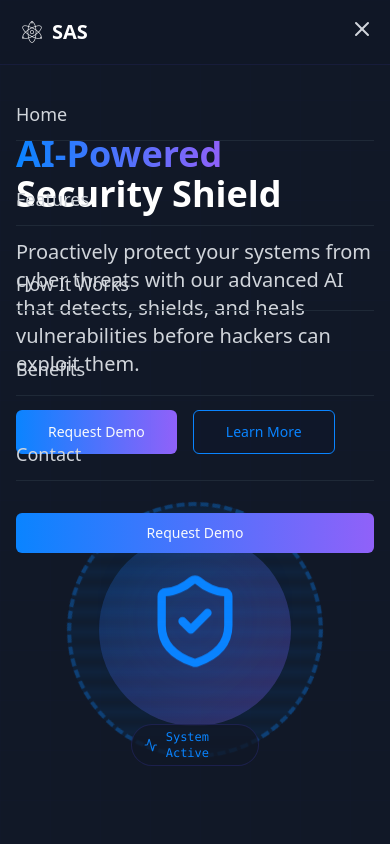
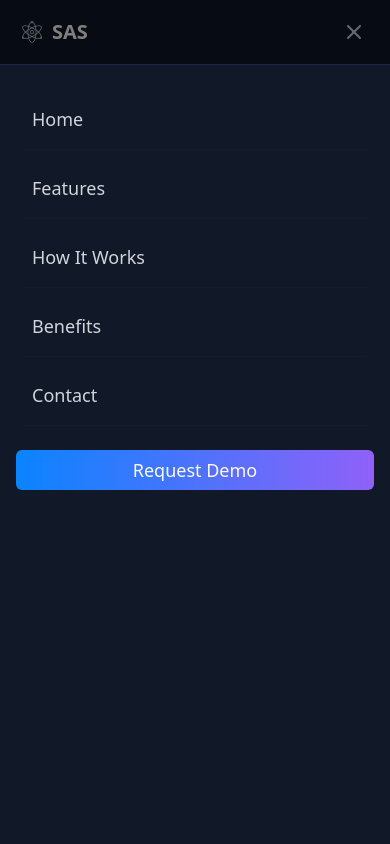
Before and after one commit to ikalavak/cyber-guardian-shield-ai, a React (Vite) app: page / in a window 390 px wide. Both pictures are taken after a click on the button "Toggle menu". Shown: the top 844 px of the page. Built offline with nearby package versions, Linux system fonts and the light colour scheme.

Commit message:
Fix mobile menu and add content
The AI ensured the mobile burger menu functions correctly on mobile devices, addressing the transparent background issue.

```diff
--- a/src/components/Navbar.tsx
+++ b/src/components/Navbar.tsx
@@ -16,7 +16,7 @@ export const Navbar = () => {
   ];
 
   return (
-    <header className="fixed w-full top-0 z-50 bg-cyber-dark/80 backdrop-blur-md border-b border-cyber-indigo/10">
+    <header className="fixed w-full top-0 z-50 bg-cyber-dark/90 backdrop-blur-md border-b border-cyber-indigo/10">
       <nav className="container mx-auto px-4 sm:px-6 lg:px-8 flex items-center justify-between h-16">
         <div className="flex items-center">
           <a href="#" className="flex items-center space-x-1">
@@ -47,7 +47,8 @@ export const Navbar = () => {
         <div className="md:hidden">
           <button
             onClick={() => setMobileMenuOpen(!mobileMenuOpen)}
-            className="text-gray-300 hover:text-white"
+            className="text-gray-300 hover:text-white p-2 rounded-md"
+            aria-label="Toggle menu"
           >
             {mobileMenuOpen ? <X size={24} /> : <Menu size={24} />}
           </button>
@@ -56,23 +57,40 @@ export const Navbar = () => {
 
       {/* Mobile Navigation */}
       <div className={cn(
-        "fixed inset-0 top-16 bg-cyber-dark/95 backdrop-blur-md transition-all duration-300 ease-in-out z-40 md:hidden",
+        "fixed inset-0 top-16 bg-cyber-dark backdrop-blur-sm transition-all duration-300 ease-in-out z-40 md:hidden",
         mobileMenuOpen ? "opacity-100 translate-x-0" : "opacity-0 translate-x-full pointer-events-none"
       )}>
-        <div className="container mx-auto px-4 py-6 space-y-8">
+        <div className="bg-cyber-dark border-t border-cyber-indigo/20 min-h-screen">
+          <div className="container mx-auto px-4 py-6 space-y-2">
             {navItems.map((item) => (
               <a
                 key={item.name}
                 href={item.href}
                 onClick={() => setMobileMenuOpen(false)}
-              className="block py-3 text-lg font-medium text-gray-300 hover:text-white border-b border-cyber-gray-dark"
+                className="block py-4 px-4 text-lg font-medium text-gray-300 hover:text-white hover:bg-cyber-gray-dark/30 rounded-lg border-b border-cyber-gray-dark/20 transition-colors"
               >
                 {item.name}
               </a>
             ))}
-          <Button className="w-full mt-6 bg-cyber-gradient hover:opacity-90">Request Demo</Button>
+            <div className="pt-4">
+              <Button
+                className="w-full bg-cyber-gradient hover:opacity-90 py-3 text-lg"
+                onClick={() => setMobileMenuOpen(false)}
+              >
+                Request Demo
+              </Button>
             </div>
           </div>
+        </div>
+      </div>
+
+      {/* Mobile Menu Overlay */}
+      {mobileMenuOpen && (
+        <div
+          className="fixed inset-0 bg-black/50 z-30 md:hidden"
+          onClick={() => setMobileMenuOpen(false)}
+        />
+      )}
     </header>
   );
 };
```
Lines whose indentation alone changed are shown as unchanged.
